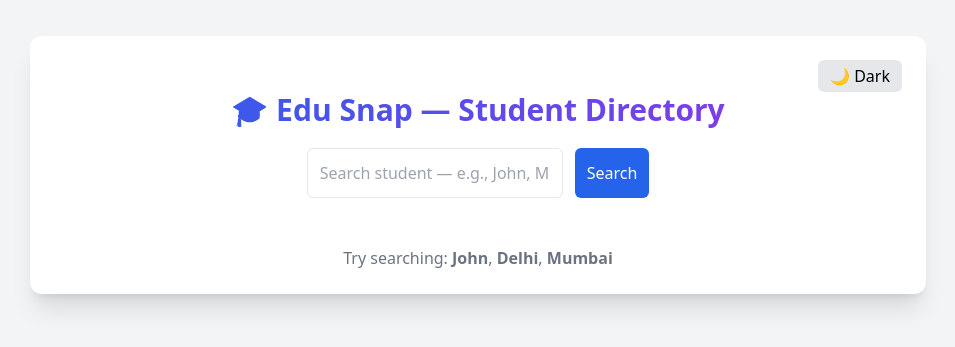
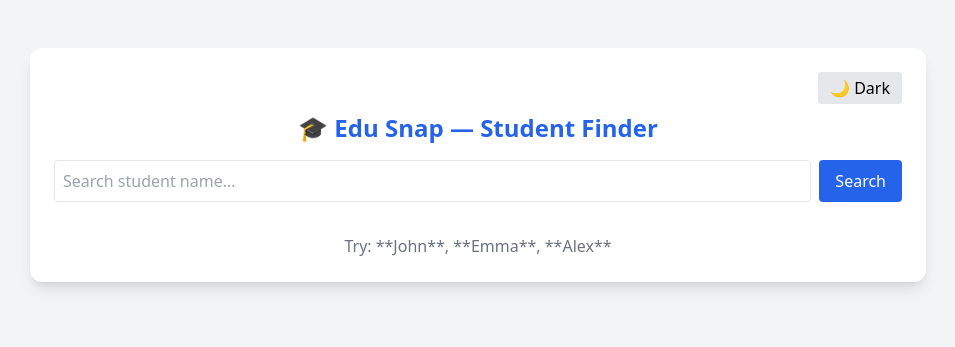
Before and after one commit to Tejas2913/Image_Fetcher_API, a React (Vite) app: page / in a window 1280 px wide. Shown: the part 235-582 px from the top of the page, without its empty margins (162-1117 px from the left). Built offline with nearby package versions, Linux system fonts and the light colour scheme.

Commit message:
Update App.jsx

```diff
--- a/src/App.jsx
+++ b/src/App.jsx
@@ -7,99 +7,90 @@ function App() {
   const [loading, setLoading] = useState(false);
   const [darkMode, setDarkMode] = useState(false);
 
-  const universities = [
-    "IIT Delhi", "IIT Bombay", "IIT Madras", "NIT Trichy",
-    "BITS Pilani", "VIT Vellore", "RV University", "Manipal University",
-    "Christ University", "Anna University"
-  ];
-
-  const majors = [
-    "Computer Science", "AI & ML", "Electronics", "IT", "Cybersecurity",
-    "Data Science", "Mechanical", "Civil", "Finance", "Business Analytics"
-  ];
-
-  const searchStudents = async (e) => {
+  const fetchStudents = async (e) => {
     e.preventDefault();
     setLoading(true);
 
     try {
-      const res = await axios.get("https://jsonplaceholder.typicode.com/users");
+      const res = await axios.get("https://randomuser.me/api/?results=20");
+      const data = res.data.results;
 
-      const filtered = res.data.filter(user =>
-        user.name.toLowerCase().includes(keyword.toLowerCase()) ||
-        user.address.city.toLowerCase().includes(keyword.toLowerCase())
+      const filtered = data.filter((user) =>
+        user.name.first.toLowerCase().includes(keyword.toLowerCase()) ||
+        user.name.last.toLowerCase().includes(keyword.toLowerCase())
       );
 
-      const result = filtered.map((s, i) => ({
-        ...s,
-        university: universities[i % universities.length],
-        major: majors[i % majors.length],
-        avatar: `https://i.pravatar.cc/150?img=${i + 1}`
-      }));
-
-      setStudents(result);
+      setStudents(filtered);
     } catch (err) {
-      alert("Error fetching student data");
+      console.log(err);
+      alert("API fetch failed");
     }
-
     setLoading(false);
   };
 
   return (
     <div className={darkMode ? "dark" : ""}>
-      <div className="min-h-screen bg-gray-100 dark:bg-gray-900 p-6 flex justify-center items-center">
-        <div className="max-w-4xl w-full bg-white dark:bg-gray-800 p-6 rounded-xl shadow-xl">
+      <div className="min-h-screen bg-gray-100 dark:bg-gray-900 flex justify-center items-center p-4">
+        <div className="max-w-4xl w-full bg-white dark:bg-gray-800 p-6 rounded-xl shadow-lg">
 
           {/* Dark Mode */}
-          <div className="flex justify-end">
-            <button onClick={() => setDarkMode(!darkMode)} className="px-3 py-1 bg-gray-200 dark:bg-gray-700 rounded-md dark:text-white">
+          <div className="flex justify-end mb-2">
+            <button
+              onClick={() => setDarkMode(!darkMode)}
+              className="px-3 py-1 rounded bg-gray-200 dark:bg-gray-700 dark:text-white"
+            >
               {darkMode ? "☀ Light" : "🌙 Dark"}
             </button>
           </div>
 
-          <h1 className="text-3xl font-bold text-center mb-5 text-transparent bg-clip-text bg-gradient-to-r from-blue-600 to-purple-600">
-            🎓 Edu Snap — Student Directory
+          <h1 className="text-2xl font-bold text-center mb-4 text-blue-600 dark:text-blue-300">
+            🎓 Edu Snap — Student Finder
           </h1>
 
           {/* Search */}
-          <form onSubmit={searchStudents} className="flex flex-col sm:flex-row gap-3 mb-6 justify-center">
+          <form onSubmit={fetchStudents} className="flex gap-2 mb-4">
             <input
               type="text"
-              placeholder="Search student — e.g., John, Mumbai"
+              placeholder="Search student name..."
               value={keyword}
-              onChange={(e)=>setKeyword(e.target.value)}
-              className="border p-3 rounded-md w-full sm:w-64 bg-white dark:bg-gray-700 dark:text-white"
+              onChange={(e) => setKeyword(e.target.value)}
+              className="w-full border p-2 rounded dark:bg-gray-700 dark:text-white"
               required
             />
-            <button className="bg-blue-600 hover:bg-blue-700 text-white p-3 rounded-md">
-              {loading ? "Searching..." : "Search"}
+            <button className="bg-blue-600 text-white px-4 rounded">
+              {loading ? "..." : "Search"}
             </button>
           </form>
 
-          {/* Loader */}
           {loading && (
-            <div className="flex justify-center my-4">
-              <div className="w-8 h-8 border-4 border-blue-500 border-t-transparent rounded-full animate-spin"></div>
-            </div>
+            <p className="text-center text-blue-500 dark:text-blue-300">Loading...</p>
           )}
 
-          {/* Student Cards */}
-          <div className="grid grid-cols-1 sm:grid-cols-2 gap-4">
-            {students.map((s, i)=>(
-              <div key={i} className="p-4 rounded-lg bg-gray-50 dark:bg-gray-700 shadow">
-                <img src={s.avatar} className="w-20 h-20 rounded-full mx-auto" />
-                <h2 className="text-lg font-bold text-center mt-2 dark:text-white">{s.name}</h2>
-                <p className="text-sm text-center dark:text-gray-300">{s.major}</p>
-                <p className="text-sm text-center text-gray-600 dark:text-gray-400">{s.university}</p>
-                <p className="text-xs text-center text-gray-500 dark:text-gray-400 mt-1">{s.email}</p>
-                <p className="text-xs text-center text-gray-500 dark:text-gray-400">{s.address.city}</p>
+          {/* Students Grid */}
+          <div className="grid gap-4 sm:grid-cols-2 md:grid-cols-3">
+            {students.map((u, i) => (
+              <div key={i} className="bg-gray-100 dark:bg-gray-700 p-4 rounded-lg shadow">
+                <img
+                  src={u.picture.large}
+                  alt=""
+                  className="w-24 h-24 rounded-full mx-auto mb-2"
+                />
+                <p className="font-bold text-center dark:text-white">
+                  {u.name.first} {u.name.last}
+                </p>
+                <p className="text-sm text-center text-gray-600 dark:text-gray-300">
+                  {u.email}
+                </p>
+                <p className="text-xs text-center text-gray-500 dark:text-gray-400 mt-1">
+                  {u.location.city}
+                </p>
               </div>
             ))}
           </div>
 
           {!loading && students.length === 0 && (
-            <p className="text-center text-gray-500 dark:text-gray-300 mt-6">
-              Try searching: <b>John</b>, <b>Delhi</b>, <b>Mumbai</b>
+            <p className="text-center text-gray-500 dark:text-gray-300 mt-4">
+              Try: **John**, **Emma**, **Alex**
             </p>
           )}
 
```
